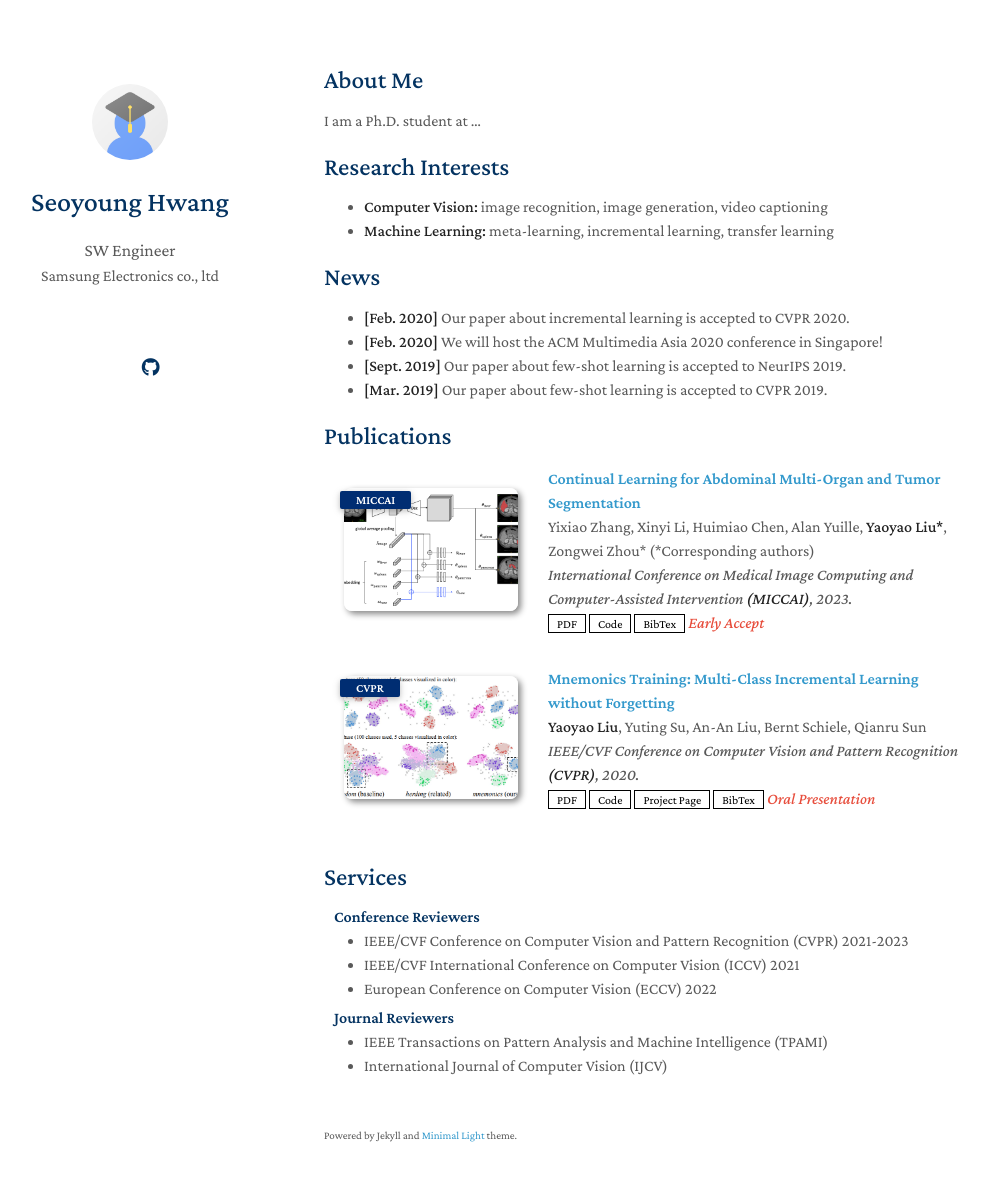
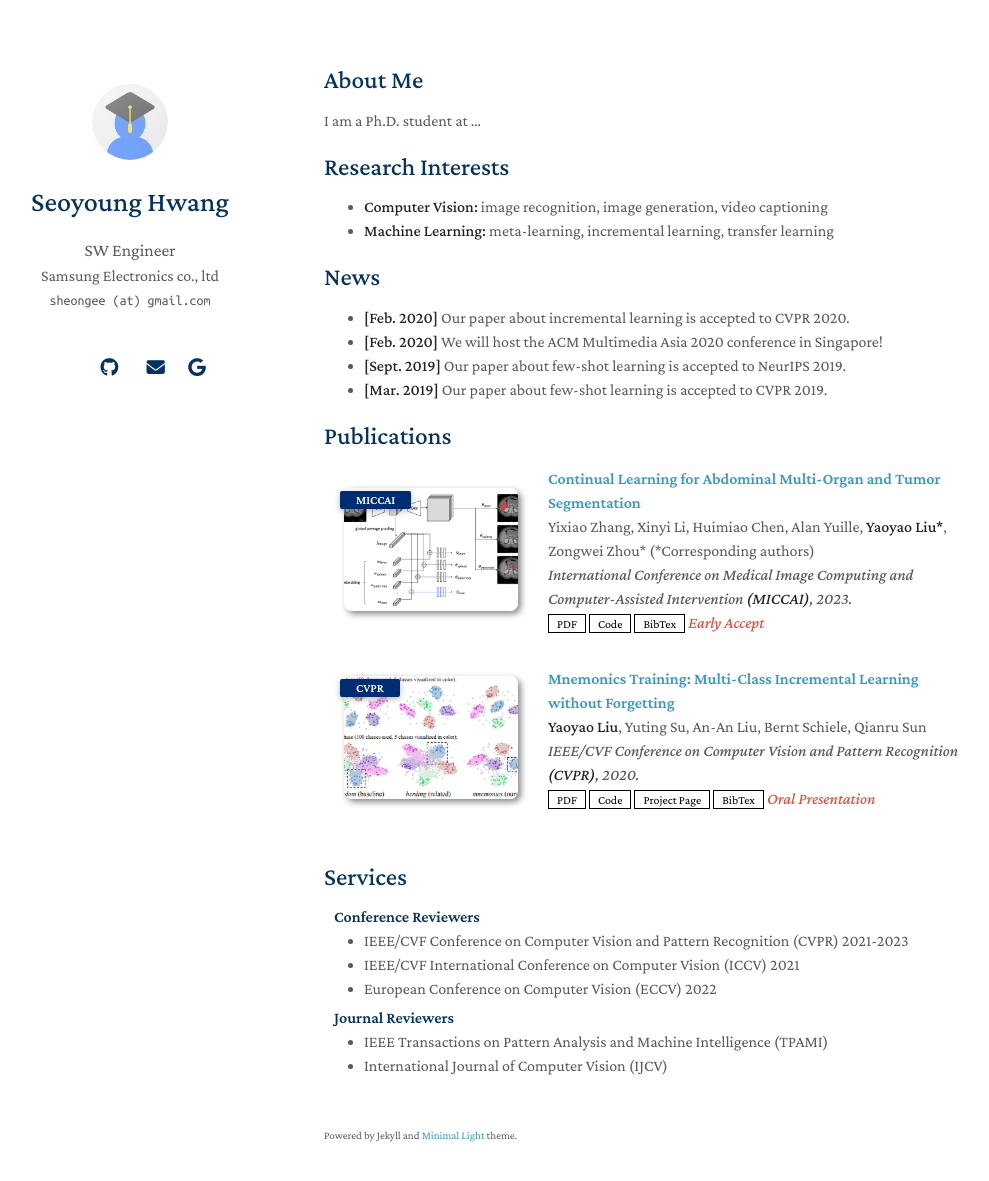
Before and after one commit to sy-hwang/sy-hwang.github.io, a Jekyll site: the page built from index.md, in a window 1280 px wide and 1216 px high. Shown: the top 1181 px of the window, without its empty margins (146-1135 px from the left). Built offline with Jekyll 4.4.1, drawn with Linux system fonts in a browser that asks for light colours; a style sheet for code colours, icons or effects is not loaded; our own code applies the rules of GitHub Pages for plain Markdown files.

Commit message:
add mail icon

```diff
--- a/_config.yml
+++ b/_config.yml
@@ -2,6 +2,7 @@
 title: Seoyoung Hwang
 position: SW Engineer
 affiliation: Samsung Electronics co., ltd
+email: sheongee (at) gmail.com
 
 # Search Engine Optimization (SEO)
 # The following information is used to improve the website traffic from search engines, e.g., Google.
--- a/_layouts/homepage.html
+++ b/_layouts/homepage.html
@@ -89,6 +89,18 @@
           <i class="fab fa-x-twitter"></i>
         </a>
         {% endif %}
+
+        {% if site.samsung_Mail %}
+        <a style="margin: 0 0 0 0" href="{{ site.samsung_Mail }}">
+          <i class="fas fa-envelope"></i>
+        </a>
+        {% endif %}
+
+        {% if site.gMail %}
+        <a style="margin: 0 0 0 0" href="{{ site.gMail }}">
+          <i class="fab fa-google"></i>
+        </a>
+        {% endif %}
         </div>
         <br>
 
```
